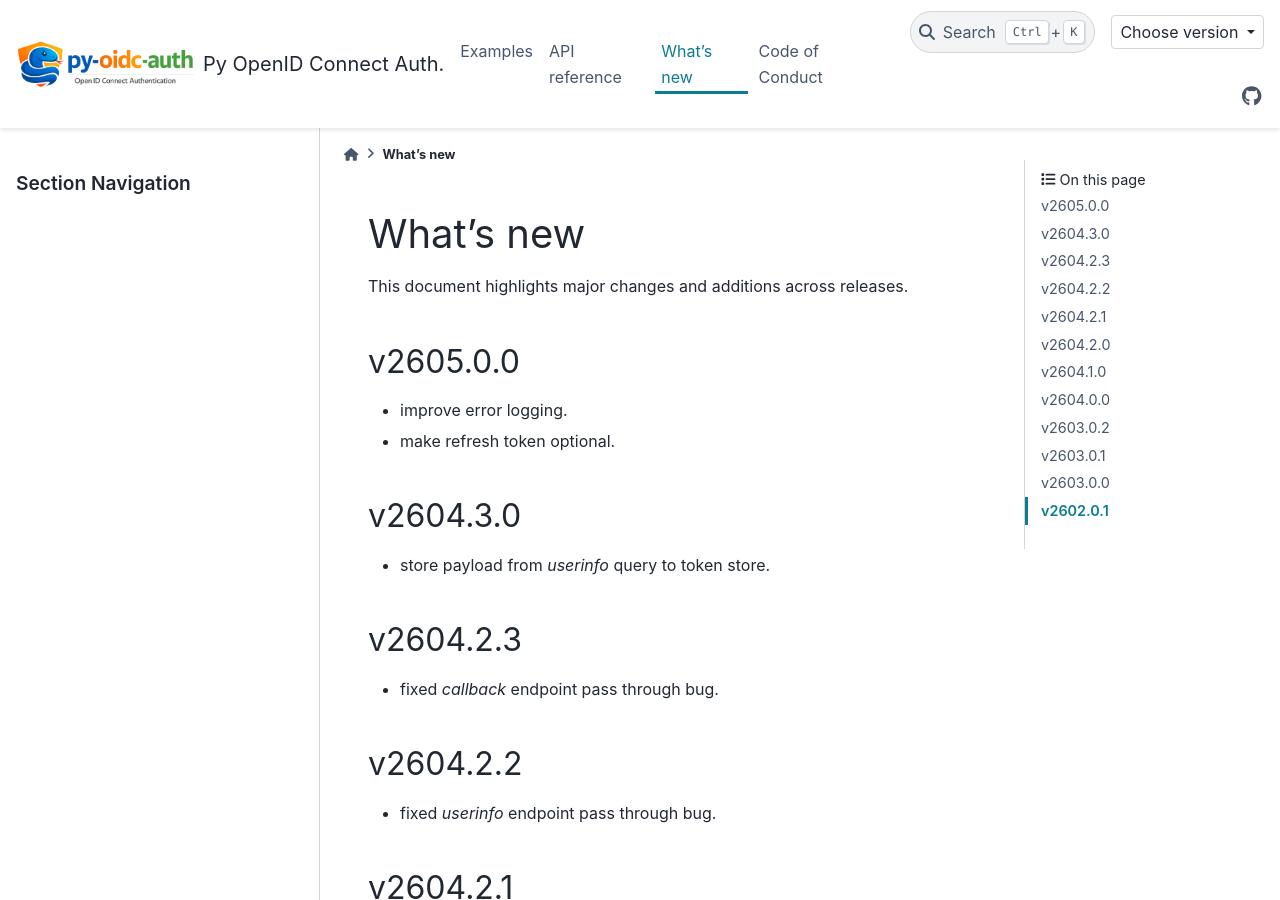
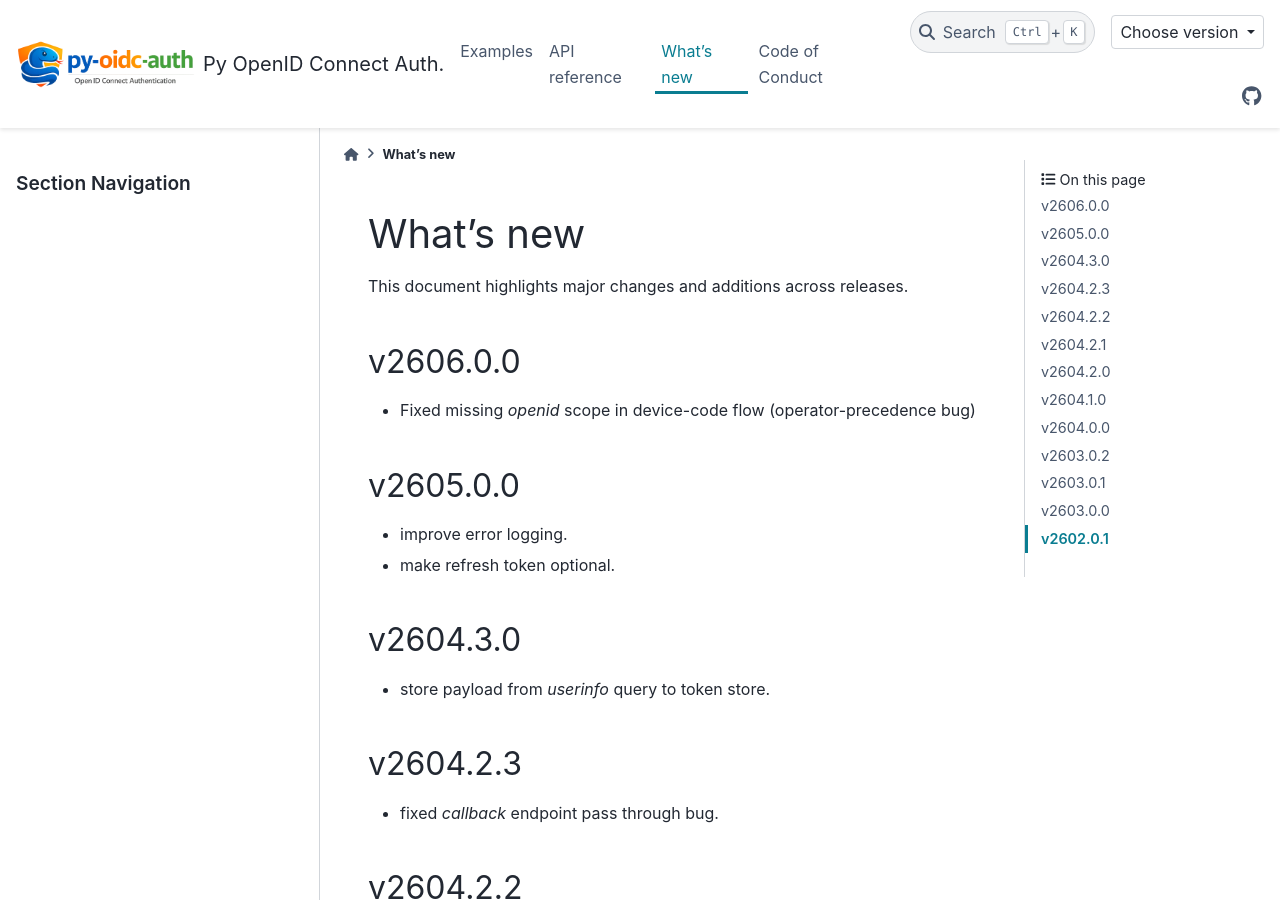
Before and after one commit to freva-org/py-oidc-auth, a Sphinx documentation site: the page built from docs/source/whatsnew.rst, in a window 1280 px wide and 900 px high. Built offline with Sphinx 7.4.7 and the PyData theme 0.15.4, drawn with Linux system fonts in a browser that asks for light colours; comment, search, counter and statistics services are not loaded.

Commit message:
update whatsnew

```diff
--- a/docs/source/whatsnew.rst
+++ b/docs/source/whatsnew.rst
@@ -2,6 +2,11 @@ What's new
 ==========
 
 This document highlights major changes and additions across releases.
+
+v2606.0.0
+---------
+* Fixed missing `openid` scope in device-code flow (operator-precedence bug)
+
 
 v2605.0.0
 ---------
```
